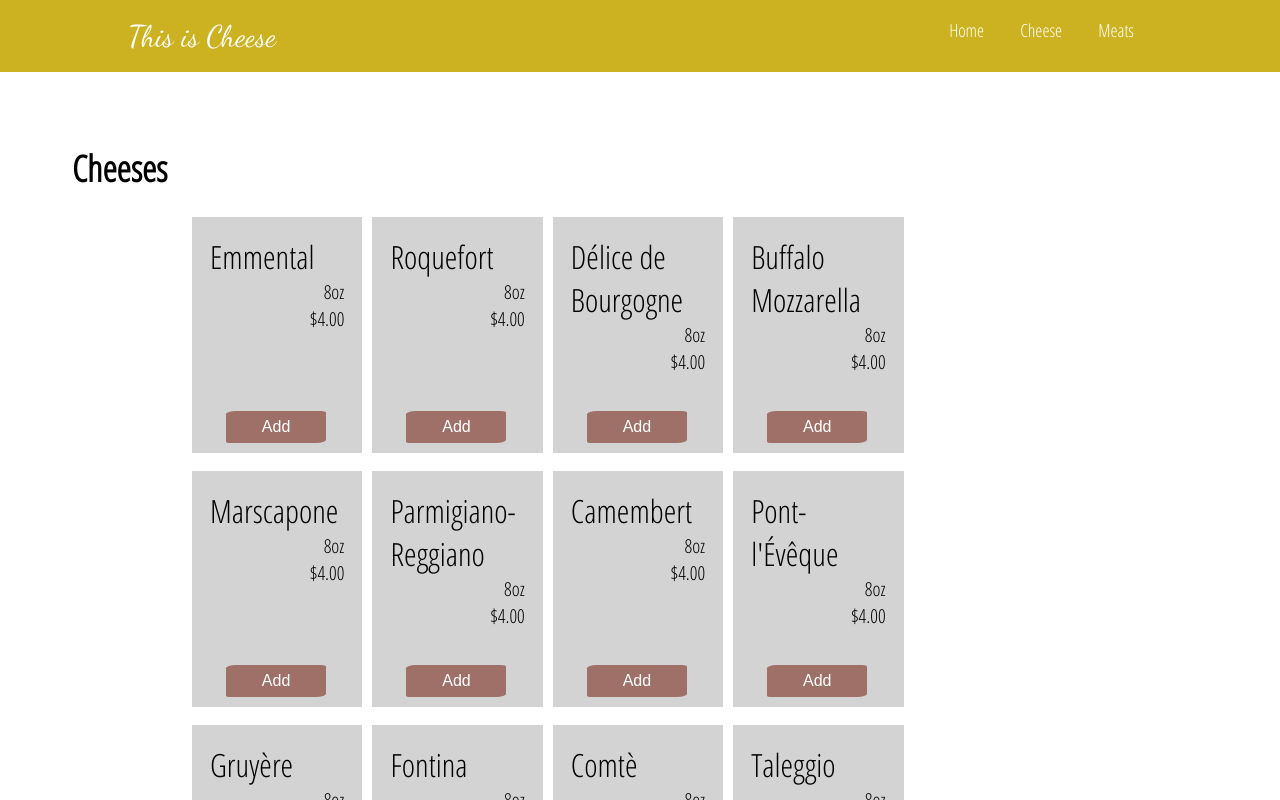
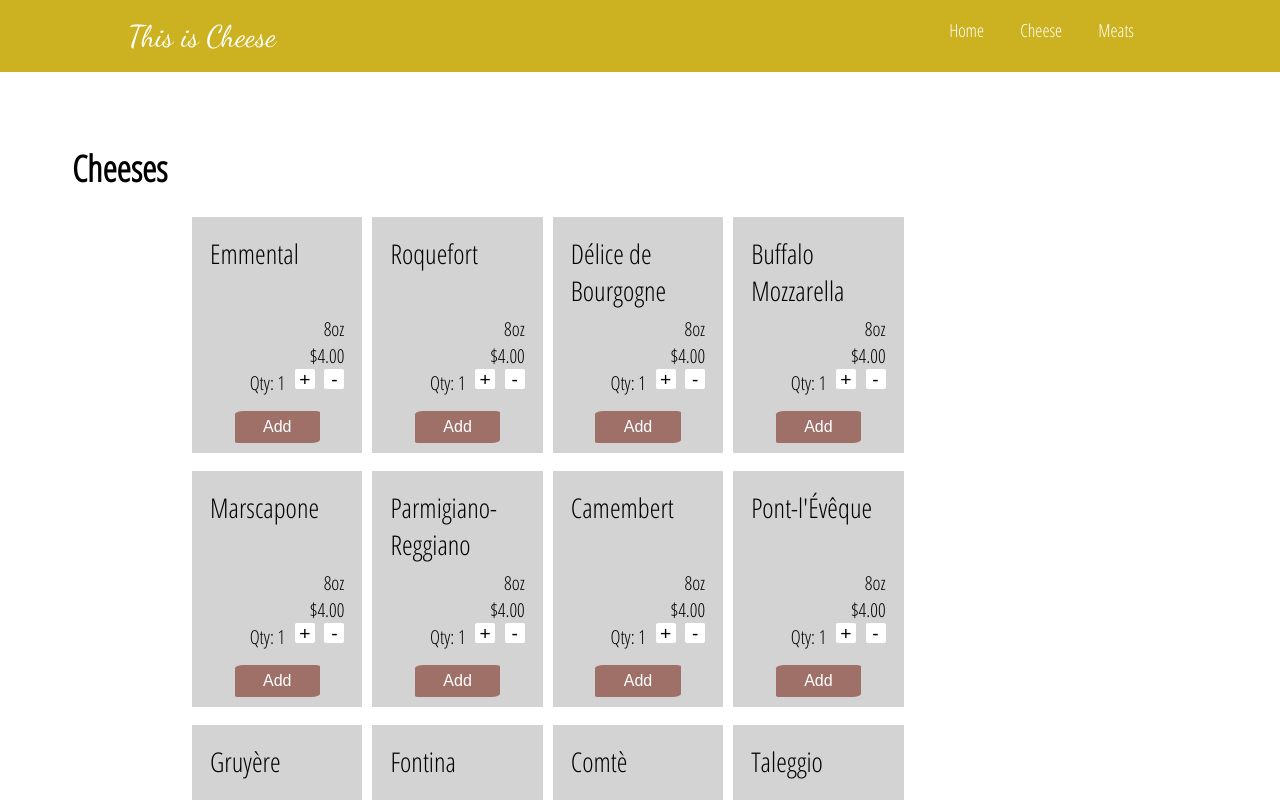
Before and after one commit to sandramkimball/AngularPractice, an Angular app in the folder angularsite/: page /cheese in a window 1280 px wide. Shown: the top 800 px of the page. Built offline with nearby package versions, Linux system fonts and the light colour scheme.

Commit message:
successfully passing cart props from cart.service

```diff
--- a/angularsite/src/app/app-routing.module.ts
+++ b/angularsite/src/app/app-routing.module.ts
@@ -8,7 +8,7 @@ import { MeatsComponent } from './meats/meats.component';
 const routes: Routes = [
   {path: '', component: HomeComponent},
   {path: 'cheese', component: CheeseComponent},
-  {path: 'meats', component: MeatsComponent},
+  {path: 'meats', component: MeatsComponent } ,
 ];
 
 @NgModule({
--- a/angularsite/src/app/app.component.ts
+++ b/angularsite/src/app/app.component.ts
@@ -7,10 +7,4 @@ import { Component } from '@angular/core';
 })
 export class AppComponent {
   title = 'This is Cheese';
-  cart: Array<any> = [];
-
-  addToCart(item){
-    console.log('item added to cart')
-    this.cart.push(item)
-  }
 }
--- a/angularsite/src/app/cheese/cheese.component.html
+++ b/angularsite/src/app/cheese/cheese.component.html
@@ -2,19 +2,15 @@
 
 <ul *ngIf="cheese">
     <li *ngFor=" let ch of cheese">
-        <p class='name'>{{ch}}</p>
+        <p class='name'>{{ch.name}}</p>
         <p>8oz</p>
-        <p>$4.00</p>
-        <button (click)="addToCart(ch)">Add</button>
+        <p>${{ch.quantity * 4}}.00</p>
+        <div class="quantity-box">
+            <p>Qty: <span>{{ ch.quantity }}</span> </p>
+            <button class="qty-btn" (click)="addQty(ch)">+</button>
+            <button class="qty-btn" (click)="subtractQty(ch)">-</button>
+        </div>
+
+        <button class="add-to-cart-btn" (click)="onAdd(ch)">Add</button>
     </li>
 </ul>
-
-<!-- <ul *ngIf="wines">
-    <li *ngFor=" let wine of wines">
-        <p class='name'>{{wine.wine}}</p>
-        <p class='name'>{{wine.vintage}}</p>
-        <p class='name'>{{wine.country}}</p>
-        <p class='name'>{{wine.color}}</p>
-        <p class='name'>{{wine.score}}</p>
-    </li>
-</ul> -->
--- a/angularsite/src/app/cheese/cheese.component.scss
+++ b/angularsite/src/app/cheese/cheese.component.scss
@@ -22,7 +22,7 @@ ul{
         position: relative;
         cursor: pointer;
         &:hover{
-            transform: scale(1.02)
+            background: lighten(lightgray, 5%)
         }
         p{
             margin: 0;
@@ -31,15 +31,32 @@ ul{
         }
 
         p.name{
-            font-size: 2rem;
+            font-size: 1.7rem;
             text-align: left;
+            height: 80px;
         }
-        button{
+        .quantity-box{
+            display: flex;
+            justify-content: flex-end;
+            .qty-btn{
+                @include button2;
+                border: none;
+                height: 20px;
+                width: 20px;
+                font-size: 1.2rem;
+                padding: 0 0;
+            }
+            .qty-btn:hover{
+                transform: scale(1.02);
+            }
+        }
+        .add-to-cart-btn{
             @include button1;
             cursor: pointer;
             position: absolute;
+            width: 50%;
+            left: 25%;
             bottom: 10px;
-            left: 20%;
             padding: 7px 0;
         }
     }
--- a/angularsite/src/app/cheese/cheese.component.ts
+++ b/angularsite/src/app/cheese/cheese.component.ts
@@ -1,5 +1,6 @@
-import { Component, OnInit } from '@angular/core';
-import { HttpService } from '../http.service';
+import { Component, OnInit, Input } from '@angular/core';
+import { HttpService } from '../services/http.service';
+import { CartService } from '../services/cart.service';
 
 @Component({
   selector: 'app-cheese',
@@ -7,16 +8,31 @@ import { HttpService } from '../http.service';
   styleUrls: ['./cheese.component.scss']
 })
 export class CheeseComponent implements OnInit {
-
-  cheese: String[];
+  @Input() cart = [];
+  cheese = [];
 
   // dependecy injection to use throughout all logic
-  constructor(private _http: HttpService) { }
+  constructor(
+    private _http: HttpService,
+    private _cartService: CartService
+  ) { }
 
   ngOnInit(){
     this.cheese = this._http.getCheese();
+    this.cart = this._cartService.cart;
   }
 
+  onAdd(item){
+    this._cartService.addToCart(item);
+    console.log('updated cart', this.cart)
+  }
 
+  addQty(item){
+    this.cheese[item].quantity += 1;
+  }
+
+  subtractQty(item){
+    this.cheese[item].quantity -= 1;
+  }
 
 }
--- a/angularsite/src/app/home/home.component.html
+++ b/angularsite/src/app/home/home.component.html
@@ -5,7 +5,7 @@
         <p>Quantity: <span>{{ clickCounter}}</span> </p>
         <button (click)="addClick()">+</button>
         <button (click)="subtractClick()">-</button>
-        <button >Add To Cart</button>
+        <button>Add To Cart</button>
     </div>
 </div>
 
@@ -21,17 +21,18 @@
     </div>
 </div>
 
-<div class="welcome-container search-results" [ngClass]="setClasses()">
-    <!-- <ng-template [ngIf]="searchResults" [ngIfElse]="none"> -->
+<div class="welcome-container cart-container" >
+    <ng-template [ngIf]="cart" [ngIfElse]="none">
         <ul>
-            <li *ngFor=" let obj of searchResults" class='cards'>
+            <li *ngFor=" let item of cart" class='cards'>
                 <img src="../../assets//cheeses.jpg"/>
-                <p>{{obj.name}}</p>
-                <p>Qty {{obj.quantity}}</p>
+                <p>{{ item.name }}</p>
+                <p>Qty {{ item.quantity }}</p>
             </li>
         </ul>
-    <!-- </ng-template> -->
-    <!-- <ng-template #none>
+    </ng-template>
+
+    <ng-template #none>
         <p>Your cart is empty.</p>
-    </ng-template> -->
+    </ng-template>
 </div>
--- a/angularsite/src/app/home/home.component.scss
+++ b/angularsite/src/app/home/home.component.scss
@@ -13,7 +13,7 @@
     align-items: center;
     margin: 0 auto;
     font-size: 30px;
-    width: 25vw;
+    width: 30vw;
 }
 
 input{
@@ -52,7 +52,7 @@ button:nth-child(4), .search-btn{
     }
 }
 
-.search-results{
+.cart-container{
     ul{
         list-style-type: none;
         padding: 0;
--- a/angularsite/src/app/home/home.component.ts
+++ b/angularsite/src/app/home/home.component.ts
@@ -1,5 +1,6 @@
-import { Component, OnInit } from '@angular/core';
+import { Component, OnInit, Input } from '@angular/core';
 import { Router } from '@angular/router';
+import { CartService } from '../services/cart.service';
 
 
 @Component({
@@ -8,22 +9,19 @@ import { Router } from '@angular/router';
   styleUrls: ['./home.component.scss']
 })
 export class HomeComponent implements OnInit {
-
   clickCounter: number = 0;
   searchTerm: string = '';
-  searchResults: Array<any> = [
-    {
-      name: 'Parmesan Arregiano',
-      quantity: 3,
-    }
-];
+  @Input() cart = [];
+  searchResults: Array<any> = [];
 
 
   constructor(
-    private router: Router
+    private router: Router,
+    private _cartService: CartService
   ) { }
 
-  ngOnInit(): void{
+  ngOnInit(){
+    this.cart = this._cartService.cart;
   }
 
   addClick(){
@@ -32,14 +30,6 @@ export class HomeComponent implements OnInit {
 
   subtractClick(){
     this.clickCounter -= 1;
-  }
-
-  setClasses(){
-    let myClasses = {
-      active: this.clickCounter > 10,
-      crazy: this.clickCounter > 20,
-    }
-    return myClasses;
   }
 
   onSubmit(){
--- /dev/null
+++ b/angularsite/src/app/services/cart.service.ts
@@ -0,0 +1,21 @@
+import { Injectable } from '@angular/core';
+
+
+@Injectable({
+  providedIn: 'root'
+})
+export class CartService {
+  cart = [];
+
+  constructor() { }
+
+  addToCart(item){
+    var newItem = {
+        name: item.name,
+        quantity: item.quantity,
+    }
+    this.cart.push(newItem)
+    // console.log(`updated cart:`, this.cart)
+  }
+
+}
--- a/angularsite/src/app/http.service.ts
+++ b/angularsite/src/app/services/http.service.ts
@@ -6,7 +6,8 @@ import { HttpClient, HttpHeaders } from '@angular/common/http';
   providedIn: 'root'
 })
 export class HttpService {
-  cheeseList = ['Emmental', 'Roquefort', 'Délice de Bourgogne', 'Buffalo Mozzarella', 'Marscapone', 'Parmigiano-Reggiano', 'Camembert', 'Pont-l\'Évêque', 'Gruyère', 'Fontina', 'Comtè', 'Taleggio', 'Bleu d\'Auvergne'];
+  cheeseTypes = ['Emmental', 'Roquefort', 'Délice de Bourgogne', 'Buffalo Mozzarella', 'Marscapone', 'Parmigiano-Reggiano', 'Camembert', 'Pont-l\'Évêque', 'Gruyère', 'Fontina', 'Comtè', 'Taleggio', 'Bleu d\'Auvergne'];
+  cheeseList: Array<any> = [];
 
   constructor(private http: HttpClient) { }
 
@@ -20,6 +21,13 @@ export class HttpService {
   }
 
   getCheese(){
+    this.cheeseTypes.map(cheese=> {
+      var newItem = {
+        name: cheese,
+        quantity: 1,
+      }
+      this.cheeseList.push(newItem)
+    })
     return this.cheeseList;
   }
 
--- a/angularsite/src/styles.scss
+++ b/angularsite/src/styles.scss
@@ -15,6 +15,20 @@ $font2: 'Open Sans Condensed', sans-serif;
     background-color: $secondary;
     &:hover{
         background-color: lighten($secondary, 5%)
+    }
+}
+
+@mixin button2 {cursor: pointer;
+    background: #fff;
+    border: 1px solid gray;
+    border-radius: 10%;
+    font-size: 30px;
+    font-weight: 500;
+    height: 40px;
+    width: 40px;
+    margin-left: .5em;
+    &:hover{
+        color: lighten(#000, 30%);
     }
 }
 
```
Also changed, not shown: 1 other file (tests, documents, lock files or other folders).
